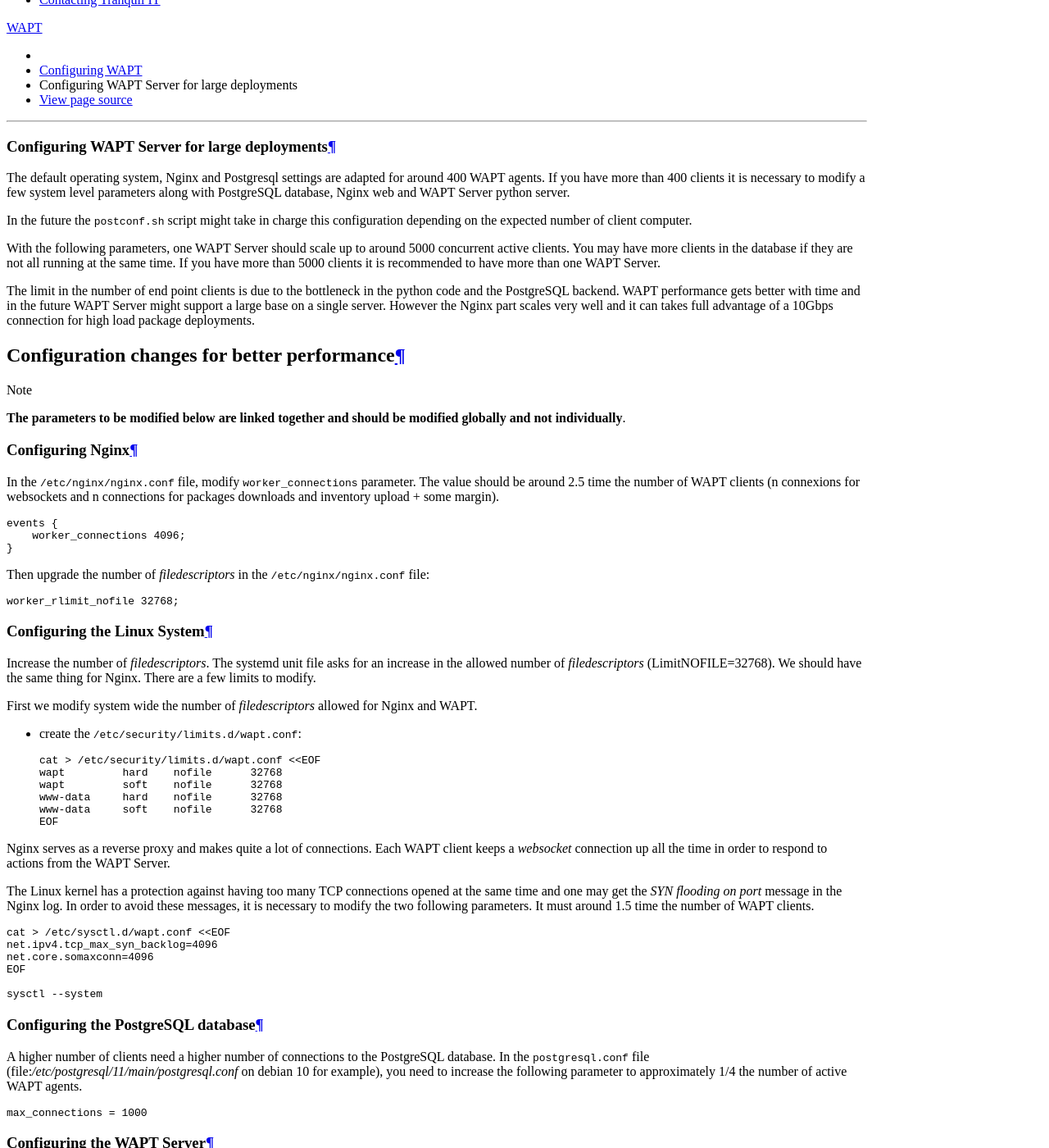
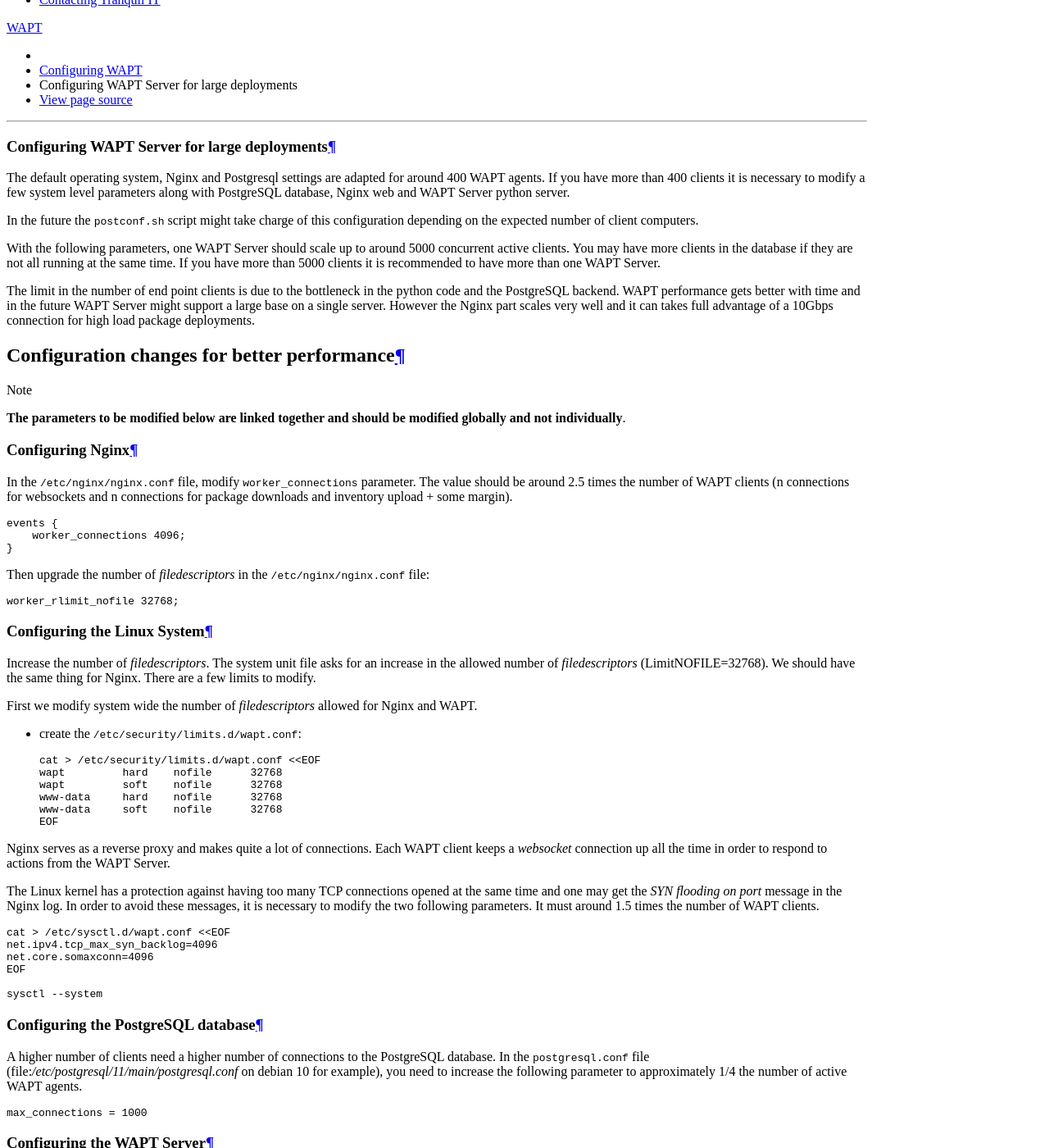
Before and after one commit to tranquilit/WAPT-Documentation, a Sphinx documentation site: the page built from source/wapt-configuration/wapt-large/index.rst, in a window 1280 px wide and 1400 px high, scrolled down 908 px. Shown: the whole window at 82% size. Built offline with Sphinx 7.4.7 and the Read the Docs theme 2.0.0, drawn with Linux system fonts in a browser that asks for light colours; some of the changed text lies outside the part shown.

Commit message:
simple grammar corrections

```diff
--- a/source/wapt-configuration/wapt-large/index.rst
+++ b/source/wapt-configuration/wapt-large/index.rst
@@ -19,8 +19,8 @@
 modify a few system level parameters along with PostgreSQL database,
 Nginx web and WAPT Server python server.
 
-In the future the :code:`postconf.sh` script might take in charge
-this configuration depending on the expected number of client computer.
+In the future the :code:`postconf.sh` script might take charge of
+this configuration depending on the expected number of client computers.
 
 With the following parameters, one WAPT Server should scale up to around 5000
 concurrent active clients. You may have more clients in the database if they
@@ -46,8 +46,8 @@
 +++++++++++++++++
 
 In the :file:`/etc/nginx/nginx.conf` file, modify ``worker_connections``
-parameter. The value should be around 2.5 time the number of WAPT clients
-(n connexions for websockets and n connections for packages downloads
+parameter. The value should be around 2.5 times the number of WAPT clients
+(n connections for websockets and n connections for package downloads
 and inventory upload + some margin).
 
 .. code-block:: bash
@@ -66,7 +66,7 @@
 Configuring the Linux System
 ++++++++++++++++++++++++++++
 
-Increase the number of *filedescriptors*. The systemd unit file asks
+Increase the number of *filedescriptors*. The system unit file asks
 for an increase in the allowed number of *filedescriptors* (LimitNOFILE=32768).
 We should have the same thing for Nginx. There are a few limits to modify.
 
@@ -91,7 +91,7 @@
 The Linux kernel has a protection against having too many TCP connections
 opened at the same time and one may get the *SYN flooding on port* message
 in the Nginx log. In order to avoid these messages, it is necessary to modify
-the two following parameters. It must around 1.5 time the number of WAPT clients.
+the two following parameters. It must around 1.5 times the number of WAPT clients.
 
 .. code-block:: bash
 
```
Also changed, not shown: other parts of source/wapt-configuration/wapt-large/index.rst (+1 -1 lines).
